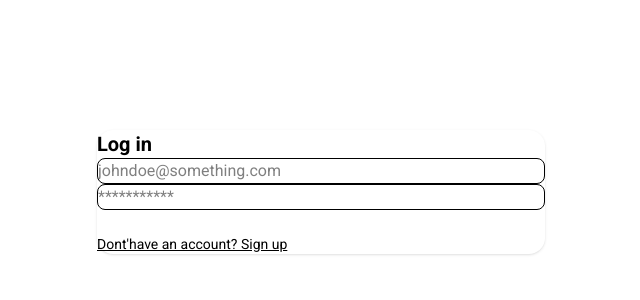
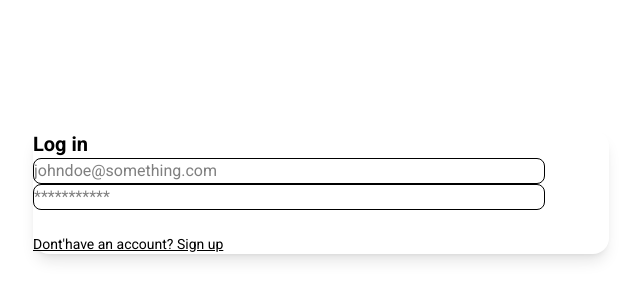
Before and after one commit to ommastic/project-2-using-Nextjs, a Next.js app: page /api/auth/login in a window 1280 px wide. Shown: the part 208-508 px from the top of the page, without its empty margins (319-959 px from the left). Built offline with nearby package versions, Linux system fonts and the light colour scheme.

Commit message:
working on the modal card

```diff
--- a/app/api/auth/login/page.tsx
+++ b/app/api/auth/login/page.tsx
@@ -2,8 +2,8 @@ import AuthForm from "@/components/AuthForm";
 
 export default function LoginPage(){
     return (
-        <div className="min-h-screen flex items-center justify-center p-4">
-            <div className="w-full max-w-md rounded-2xl bg-white p-6 shadow ">
+        <div className="flex items-center justify-center p-4 min-h-screen">
+            <div className="w-full max-w-xl rounded-2xl bg-white p-10 shadow-lg ">
                 <AuthForm onSuccess={() => { } } />
             </div>
         </div>
--- a/components/AuthModal.tsx
+++ b/components/AuthModal.tsx
@@ -25,7 +25,7 @@ export default function AuthModal({ open, onClose, onSuccess }: Props) {
 
   return (
     <div  className="fixed inset-0 z-50 flex items-center justify-center bg-black/60 p-4" onMouseDown={onClose}>
-        <div className="w-full max-w-md rounded-2xl bg-white p-6"
+        <div className="w-full max-w-xl rounded-xl bg-white p-8 shadow-2xl min-h-120"
             onMouseDown={(e) => e.stopPropagation()}>
 
 
```
